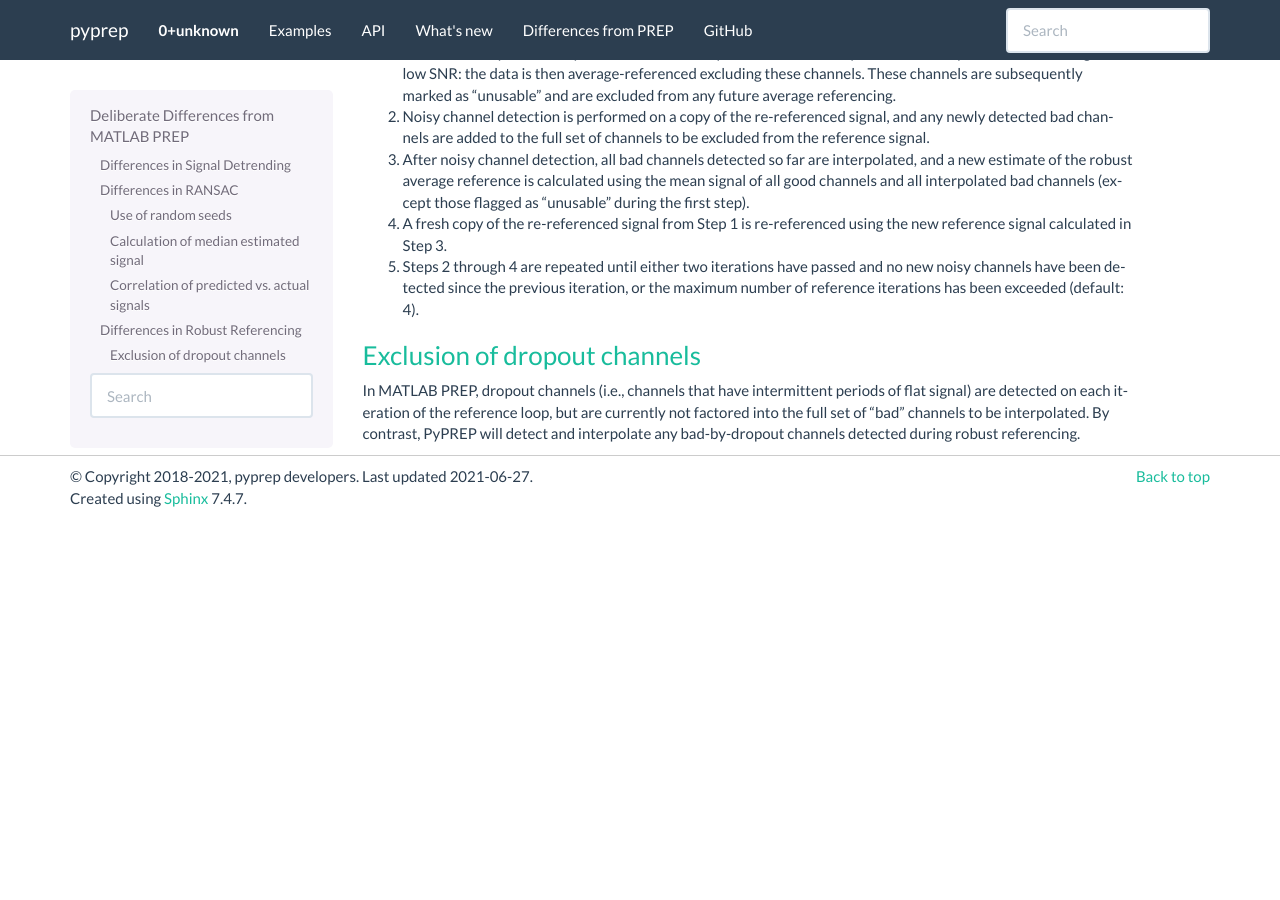
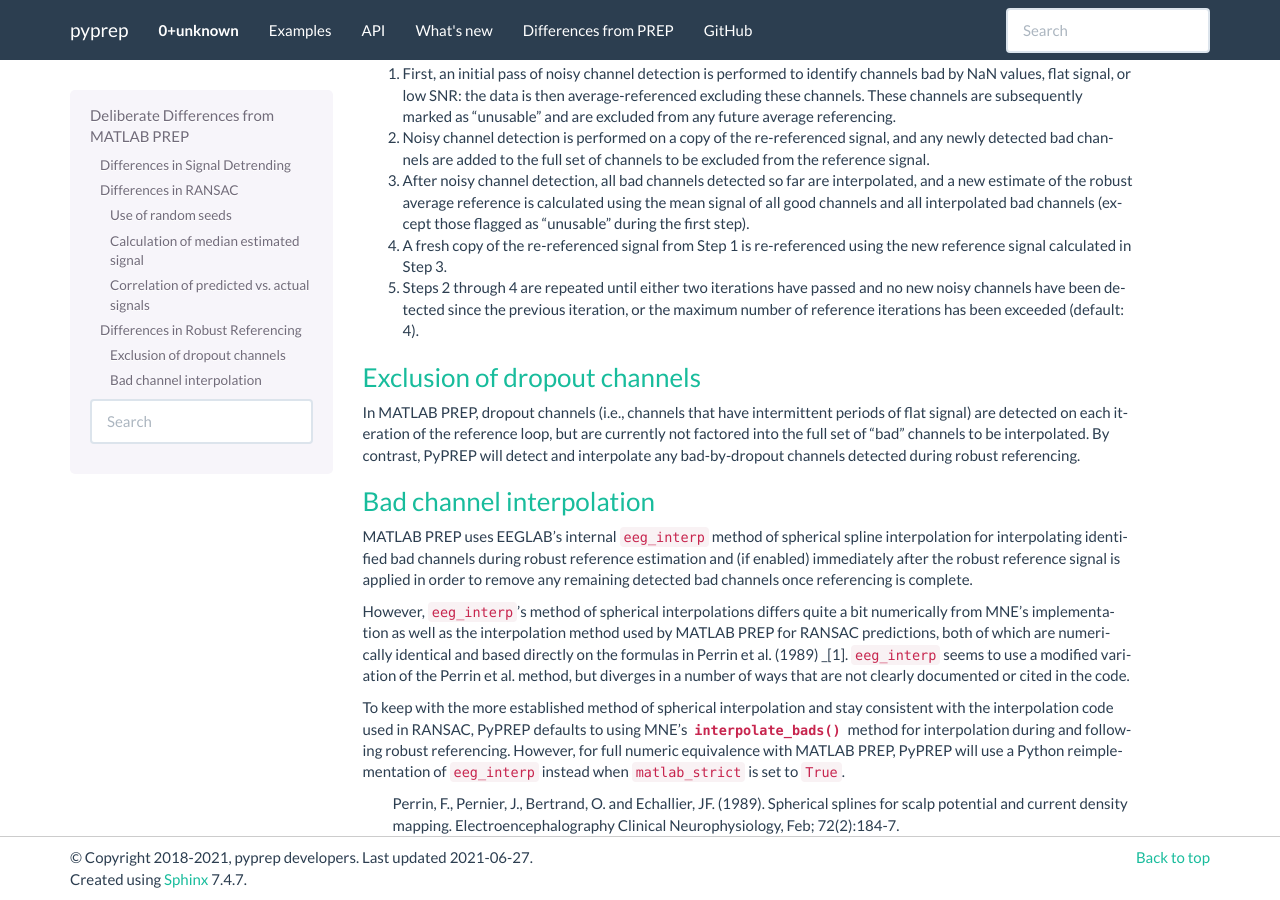
Before and after one commit to sappelhoff/pyprep, a Sphinx documentation site: the page built from docs/matlab_differences.rst, in a window 1280 px wide and 900 px high, scrolled down 2475 px. Built offline with Sphinx 7.4.7, drawn with Linux system fonts in a browser that asks for light colours; before the commit the page ends 2994 px from its top, so only the background shows below that; some of the changed text lies outside the part shown.

Commit message:
Update matlab_differences.rst

```diff
--- a/docs/matlab_differences.rst
+++ b/docs/matlab_differences.rst
@@ -188,3 +188,31 @@
 currently not factored into the full set of "bad" channels to be interpolated.
 By contrast, PyPREP will detect and interpolate any bad-by-dropout channels
 detected during robust referencing.
+
+
+Bad channel interpolation
+^^^^^^^^^^^^^^^^^^^^^^^^^
+
+MATLAB PREP uses EEGLAB's internal ``eeg_interp`` method of spherical spline
+interpolation for interpolating identified bad channels during robust reference
+estimation and (if enabled) immediately after the robust reference signal is
+applied in order to remove any remaining detected bad channels once referencing
+is complete.
+
+However, ``eeg_interp``'s method of spherical interpolations differs quite a bit
+numerically from MNE's implementation as well as the interpolation method used
+by MATLAB PREP for RANSAC predictions, both of which are numerically identical
+and based directly on the formulas in Perrin et al. (1989) _[1]. ``eeg_interp``
+seems to use a modified variation of the Perrin et al. method, but diverges in
+a number of ways that are not clearly documented or cited in the code.
+
+To keep with the more established method of spherical interpolation and stay
+consistent with the interpolation code used in RANSAC, PyPREP defaults to using
+MNE's :meth:`~mne.io.Raw.interpolate_bads` method for interpolation during and
+following robust referencing. However, for full numeric equivalence with
+MATLAB PREP, PyPREP will use a Python reimplementation of ``eeg_interp`` instead
+when ``matlab_strict`` is set to ``True``.
+
+.. [1] Perrin, F., Pernier, J., Bertrand, O. and Echallier, JF. (1989).
+   Spherical splines for scalp potential and current density mapping.
+   Electroencephalography Clinical Neurophysiology, Feb; 72(2):184-7.
```
